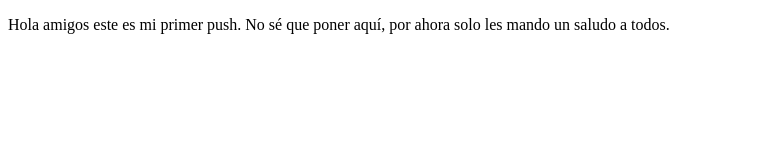
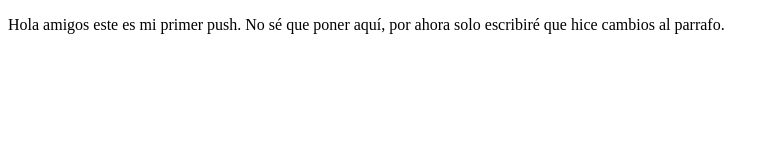
Before and after one commit to AlejandroRoque214/ProyectoDemoCursoPrework, a plain HTML site: page index.html in a window 1280 px wide. Shown: the whole page, without its empty margins (0-774 px from the left). Drawn offline with Linux system fonts and the light colour scheme.

Commit message:
cambié lo que dice el parrafo nuevamente

```diff
--- a/index.html
+++ b/index.html
@@ -7,7 +7,7 @@
 </head>
 <body>
     <p>
-        Hola amigos este es mi primer push. No sé que poner aquí, por ahora solo les mando un saludo a todos.
+        Hola amigos este es mi primer push. No sé que poner aquí, por ahora solo escribiré que hice cambios al parrafo.
     </p>
 </body>
 </html>
```
